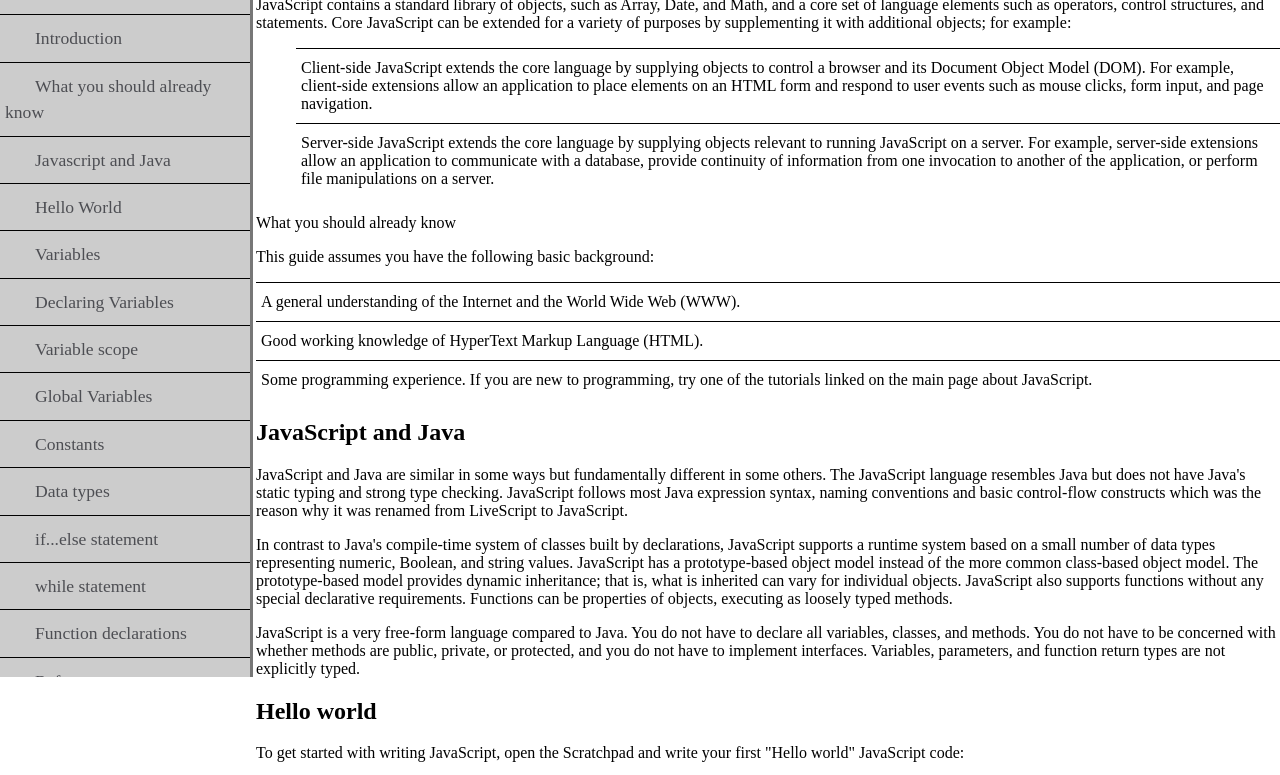
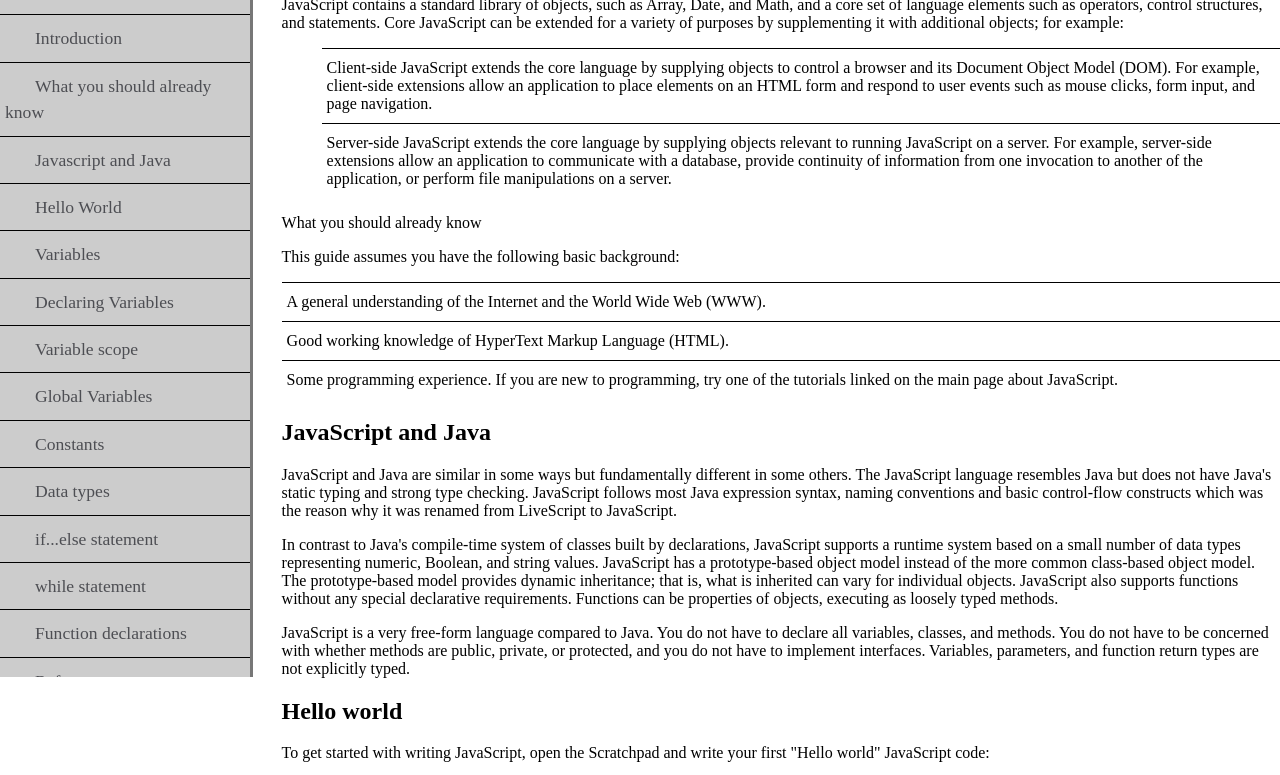
Before and after one commit to Victorgonbu/Microverse-HTML, a plain HTML site: page index.html in a window 1280 px wide. Shown: the part 123-898 px from the top of the page. Drawn offline with Linux system fonts and the light colour scheme.

Commit message:
last touches added

```diff
--- a/css/style.css
+++ b/css/style.css
@@ -19,9 +19,9 @@ body{
   box-sizing: border-box;
 }
 #main-doc{
-  width: 85%
+  width: 85%;
   height: 100%;
-  margin-left: 20%;
+  margin-left: 22%;
 
 }
 
```
